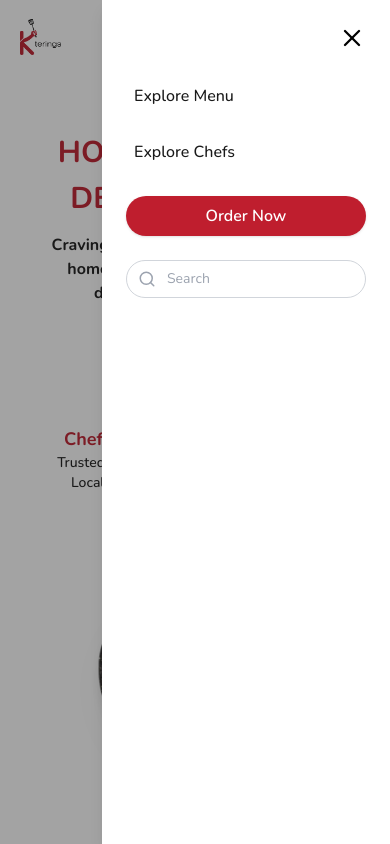
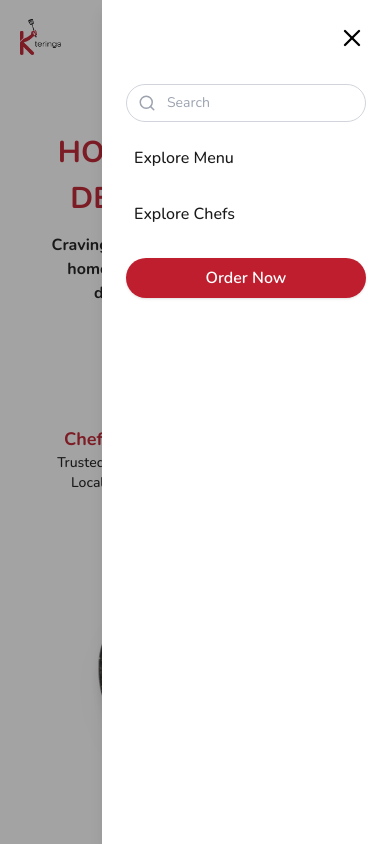
Before and after one commit to ktering/frontend, a React (Vite) app: page / in a window 390 px wide. Both pictures are taken after a click on the button "Open menu". Shown: the top 844 px of the page. Built offline with nearby package versions, Linux system fonts and the light colour scheme.

Commit message:
added headee

```diff
--- a/src/components/customer/Header.jsx
+++ b/src/components/customer/Header.jsx
@@ -92,10 +92,6 @@ export default function Header() {
             >
               <X size={28} />
             </button>
-            {/* Mobile Nav Links */}
-            <a href="/menu" className="block py-2 px-2 text-black hover:text-primary font-medium rounded transition-colors" onClick={() => setMobileMenuOpen(false)}>Explore Menu</a>
-            <a href="/chefs" className="block py-2 px-2 text-black hover:text-primary font-medium rounded transition-colors" onClick={() => setMobileMenuOpen(false)}>Explore Chefs</a>
-            <a href="/order" className="block bg-primary text-white px-6 py-2 rounded-full font-semibold shadow hover:bg-white hover:text-primary hover:border border-primary transition-colors mt-2 text-center" onClick={() => setMobileMenuOpen(false)}>Order Now</a>
             {/* Mobile Search */}
             <form
               className="relative mt-2"
@@ -114,6 +110,10 @@ export default function Header() {
                 className="absolute left-3 top-1/2 -translate-y-1/2 text-gray-400 pointer-events-none"
               />
             </form>
+            {/* Mobile Nav Links */}
+            <a href="/menu" className="block py-2 px-2 text-black hover:text-primary font-medium rounded transition-colors" onClick={() => setMobileMenuOpen(false)}>Explore Menu</a>
+            <a href="/chefs" className="block py-2 px-2 text-black hover:text-primary font-medium rounded transition-colors" onClick={() => setMobileMenuOpen(false)}>Explore Chefs</a>
+            <a href="/order" className="block bg-primary text-white px-6 py-2 rounded-full font-semibold shadow hover:bg-white hover:text-primary hover:border border-primary transition-colors mt-2 text-center" onClick={() => setMobileMenuOpen(false)}>Order Now</a>
           </div>
         </div>
       )}
```
